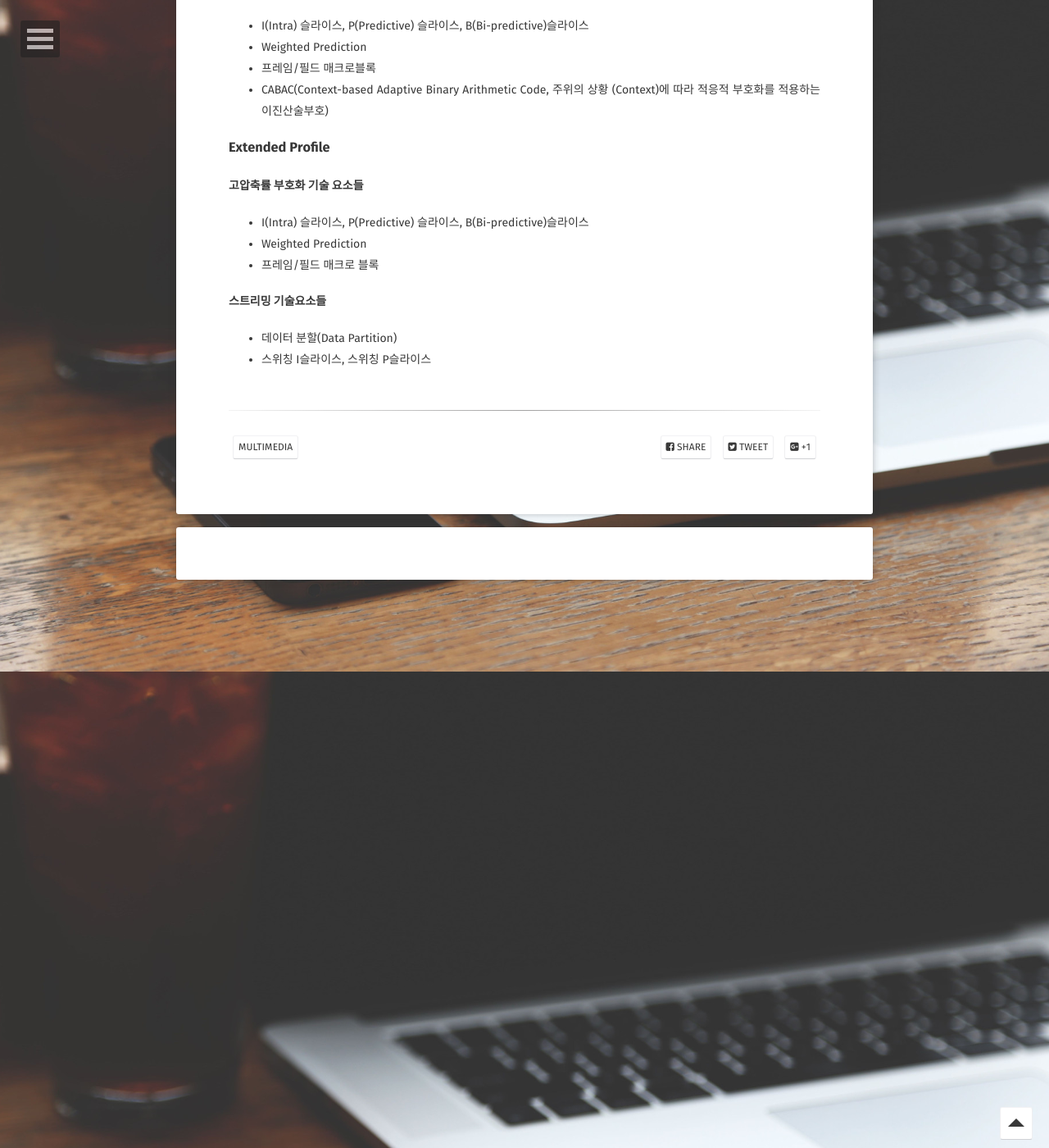
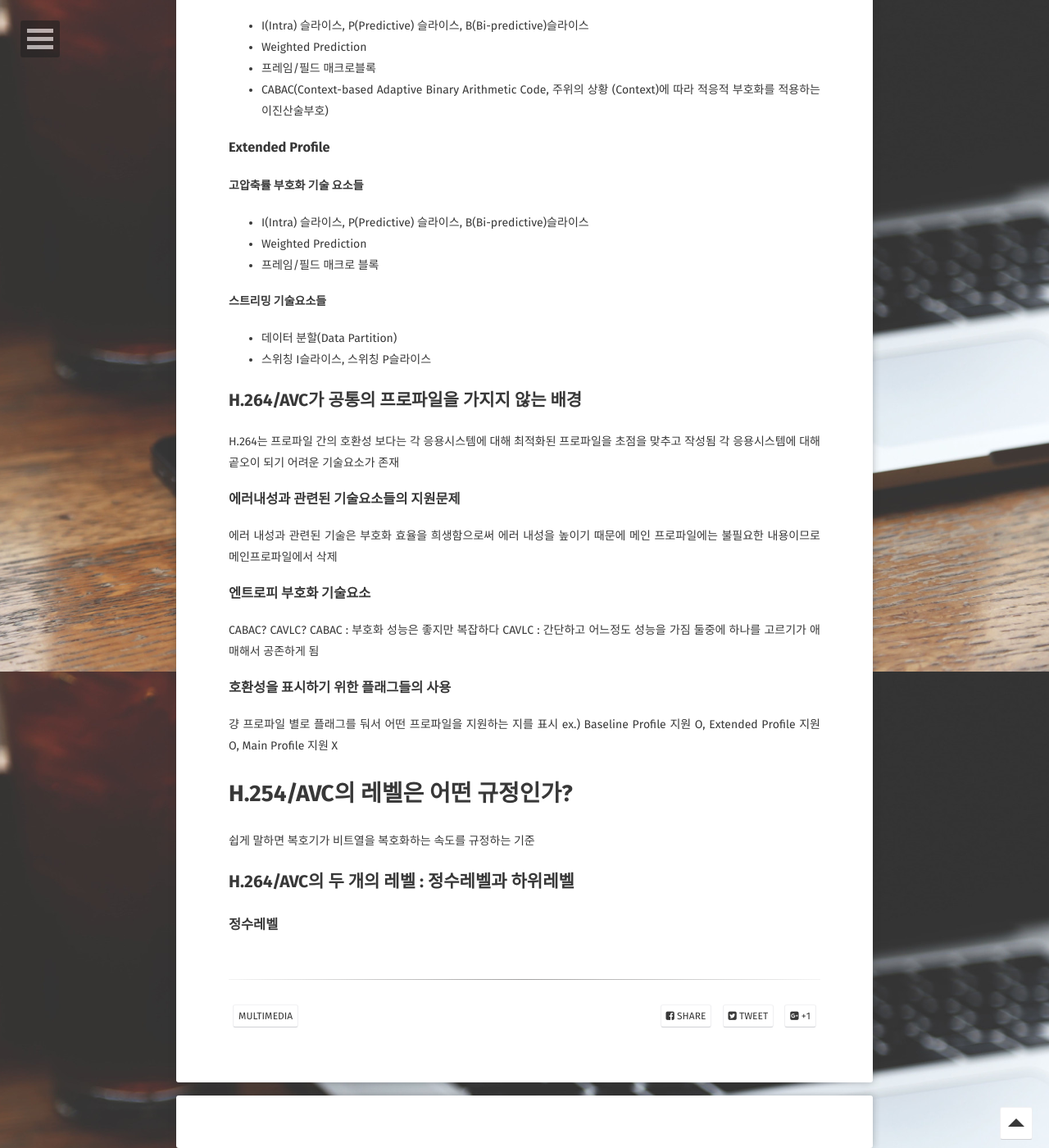
Before and after one commit to revol300/revol300.github.io, a Jekyll site: the page built from _posts/H264/2020-12-06-H264_Chapter_4.md, in a window 1280 px wide and 1400 px high, scrolled down 3681 px. Shown: the whole window at 82% size. Built offline with Jekyll 4.4.1, drawn with Linux system fonts in a browser that asks for light colours; nearby versions of some CDN libraries; some web fonts are replaced; comment, search, counter and statistics services are not loaded; some of the changed text lies outside the part shown.

Commit message:
chapter4 updated

```diff
--- a/_posts/H264/2020-12-06-H264_Chapter_4.md
+++ b/_posts/H264/2020-12-06-H264_Chapter_4.md
@@ -60,7 +60,7 @@ Simple Profile은 Main Profile에 포함되고 Main Profile은 High Profile에
 
 
 좀더 상세하게
-### Baselin Profile
+### Baseline Profile
 #### 기본 기술 요소들
 - I(Intra) 슬라이스, P(Predictive) 슬라이스
 - 화면 내 부호화 예측
@@ -94,3 +94,22 @@ Simple Profile은 Main Profile에 포함되고 Main Profile은 High Profile에
 #### 스트리밍 기술요소들
 - 데이터 분할(Data Partition)
 - 스위칭 I슬라이스, 스위칭 P슬라이스
+
+## H.264/AVC가 공통의 프로파일을 가지지 않는 배경
+H.264는 프로파일 간의 호환성 보다는 각 응용시스템에 대해 최적화된 프로파일을 초점을 맞추고 작성됨
+각 응용시스템에 대해 곹오이 되기 어려운 기술요소가 존재
+### 에러내성과 관련된 기술요소들의 지원문제
+에러 내성과 관련된 기술은 부호화 효율을 희생함으로써 에러 내성을 높이기 때문에 메인 프로파일에는 불필요한 내용이므로 메인프로파일에서 삭제
+### 엔트로피 부호화 기술요소
+CABAC? CAVLC?
+CABAC : 부호화 성능은 좋지만 복잡하다
+CAVLC : 간단하고 어느정도 성능을 가짐
+둘중에 하나를 고르기가 애매해서 공존하게 됨
+### 호환성을 표시하기 위한 플래그들의 사용
+걍 프로파일 별로 플래그를 둬서 어떤 프로파일을 지원하는 지를 표시
+ex.) Baseline Profile 지원 O, Extended Profile 지원 O, Main Profile 지원 X
+
+# H.254/AVC의 레벨은 어떤 규정인가?
+쉽게 말하면 복호기가 비트열을 복호화하는 속도를 규정하는 기준
+## H.264/AVC의 두 개의 레벨 : 정수레벨과 하위레벨
+### 정수레벨
```
